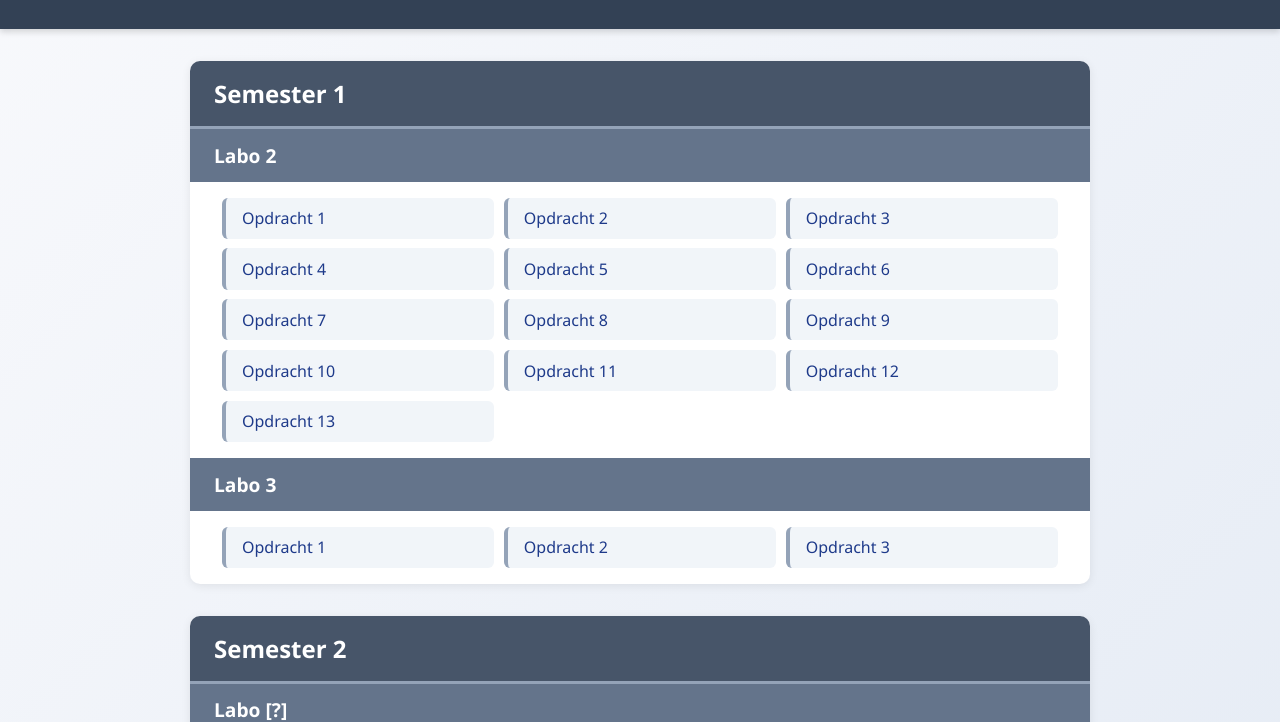
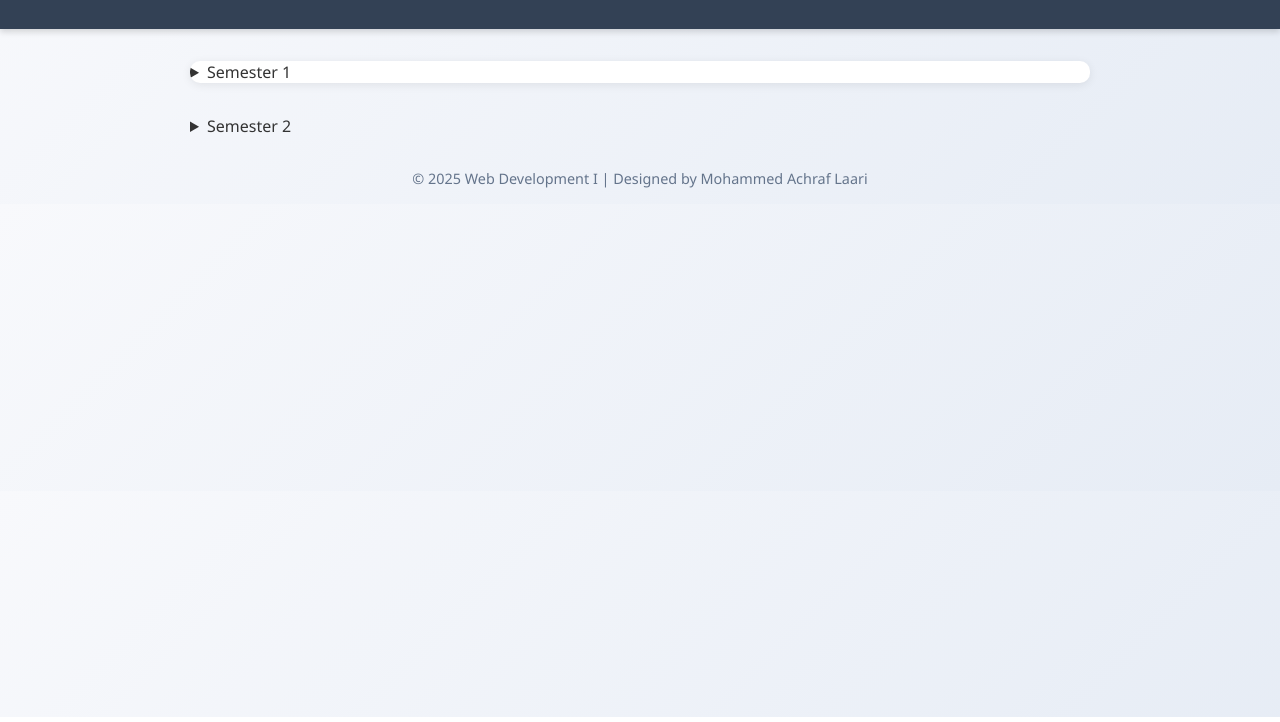
Before and after one commit to MoAchLaari/Webdevelopment, a plain HTML site: page index.html in a window 1280 px wide. Shown: the part 83-805 px from the top of the page. Drawn offline with Linux system fonts and the light colour scheme.

Commit message:
Labo Collapsable

```diff
--- a/index.html
+++ b/index.html
@@ -13,7 +13,8 @@
 
 <div class="content">
     <section>
-        <h2>Semester 1</h2>
+        <details>
+            <summary>Semester 1</summary>
             <h3>Labo 2</h3>
             <ol>
                 <li><a href="Labo_2/Opdracht_1.html">Opdracht 1</a></li>
@@ -37,15 +38,16 @@
                 <li><a href="Labo_2/Opdracht_2.html">Opdracht 2</a></li>
                 <li><a href="Labo_2/Opdracht_3.html">Opdracht 3</a></li>
             </ol>
+        </details>
     </section>
 
-    <section>
-        <h2>Semester 2</h2>
+    <details>
+        <summary>Semester 2</summary>
         <h3>Labo [?]</h3>
         <ol>
             <li><em>Will be made when we reach Semester 2</em></li>
         </ol>
-    </section>
+    </details>
 </div>
 
 <footer>
```
Lines whose indentation alone changed are shown as unchanged.
